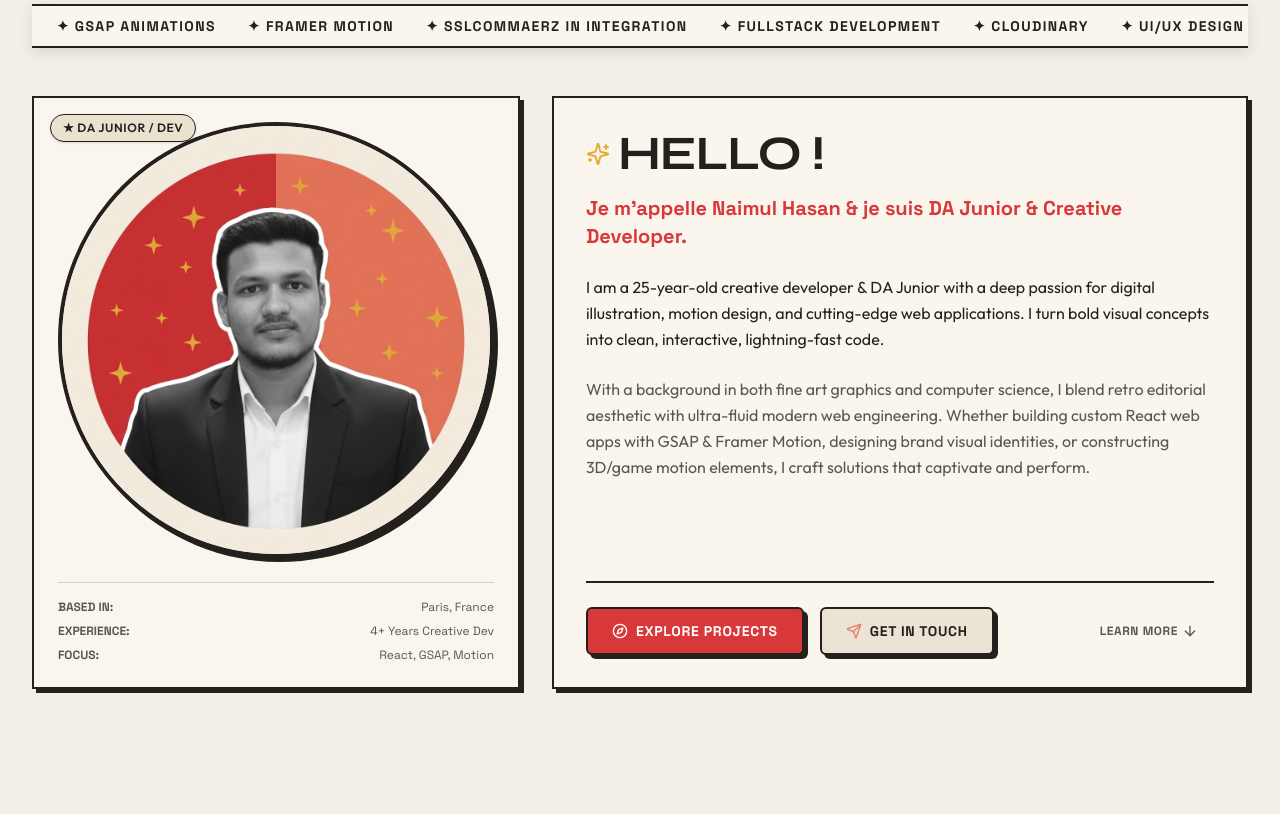
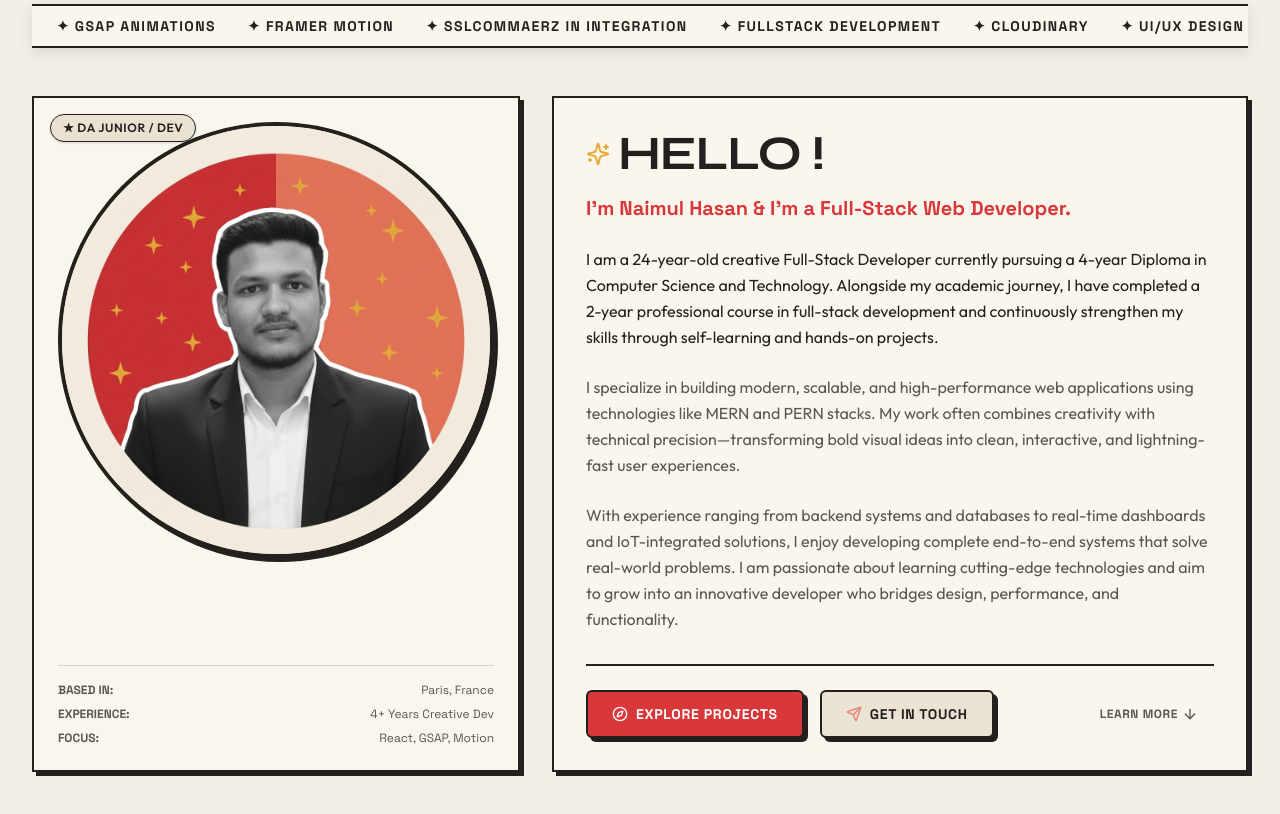
Before and after one commit to NH-Bappy/portfolio, a React (Vite) app: page / in a window 1280 px wide. Shown: the part 560-1374 px from the top of the page. Built offline with nearby package versions, Linux system fonts and the light colour scheme; the HTML template or start-up script is replaced by a standard one.

Commit message:
feat(ui): render bioLong2nd as third bio paragraph in Hero section

```diff
--- a/src/components/Hero.jsx
+++ b/src/components/Hero.jsx
@@ -164,16 +164,22 @@ export default function Hero() {
                 </div>
 
                 <h4 className="font-tech font-bold text-lg sm:text-xl text-[var(--color-accent-crimson)] mb-6">
-                  Je m'appelle {personalInfo.name} &amp; je suis DA Junior &amp; Creative Developer.
+                  I'm {personalInfo.name} &amp; I'm a Full-Stack Web Developer.
                 </h4>
 
                 <p className="font-body text-sm sm:text-base leading-relaxed text-[var(--color-text-main)] mb-6">
                   {personalInfo.bioShort}
                 </p>
 
-                <p className="font-body text-sm sm:text-base leading-relaxed text-[var(--color-text-muted)] mb-8">
+                <p className="font-body text-sm sm:text-base leading-relaxed text-[var(--color-text-muted)] mb-6">
                   {personalInfo.bioLong}
                 </p>
+
+                {personalInfo.bioLong2nd && (
+                  <p className="font-body text-sm sm:text-base leading-relaxed text-[var(--color-text-muted)] mb-8">
+                    {personalInfo.bioLong2nd}
+                  </p>
+                )}
               </div>
 
               {/* CTA Action Buttons */}
--- a/src/data/portfolioData.js
+++ b/src/data/portfolioData.js
@@ -12,8 +12,11 @@ export const personalInfo = {
   github: "github.com/angele-snez",
   twitter: "x.com/angele_artcode",
   resumeUrl: "/resume.pdf",
-  bioShort: "I am a 25-year-old creative developer & DA Junior with a deep passion for digital illustration, motion design, and cutting-edge web applications. I turn bold visual concepts into clean, interactive, lightning-fast code.",
-  bioLong: "With a background in both fine art graphics and computer science, I blend retro editorial aesthetic with ultra-fluid modern web engineering. Whether building custom React web apps with GSAP & Framer Motion, designing brand visual identities, or constructing 3D/game motion elements, I craft solutions that captivate and perform."
+  bioShort: "I am a 24-year-old creative Full-Stack Developer currently pursuing a 4-year Diploma in Computer Science and Technology. Alongside my academic journey, I have completed a 2-year professional course in full-stack development and continuously strengthen my skills through self-learning and hands-on projects.",
+
+  bioLong: "I specialize in building modern, scalable, and high-performance web applications using technologies like MERN and PERN stacks. My work often combines creativity with technical precision—transforming bold visual ideas into clean, interactive, and lightning-fast user experiences.",
+
+  bioLong2nd: "With experience ranging from backend systems and databases to real-time dashboards and IoT-integrated solutions, I enjoy developing complete end-to-end systems that solve real-world problems. I am passionate about learning cutting-edge technologies and aim to grow into an innovative developer who bridges design, performance, and functionality."
 };
 
 export const marqueeItems = [
```
